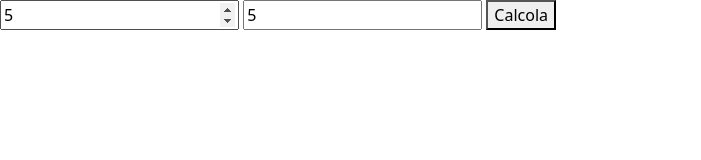
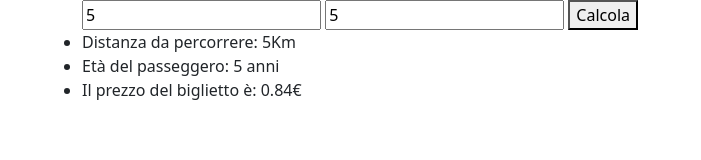
Before and after one commit to lorenzosalti/js-biglietto-treno-form, a plain HTML site: page index.html in a window 1280 px wide. Both pictures are taken after typing "5", "5" into the empty fields and a click on the button "Calcola". Shown: the whole page, without its empty margins (0-701 px from the left). Drawn offline with nearby package versions, Linux system fonts and the light colour scheme.

Commit message:
feat: add list to show user inputs and output

```diff
--- a/index.html
+++ b/index.html
@@ -14,12 +14,18 @@
 </head>
 
 <body>
-  <form action="./index.html" id="ticket-form">
+  <form action="./index.html" class="container" id="ticket-form">
     <input type="number" name="km" id="km-input" placeholder="Km da percorrere">
     <input type="number" name="age" id="age-input" placeholder="Età del passeggero">
 
     <button type="submit" id="data-submit">Calcola</button>
   </form>
+
+  <ul class="container">
+    <li id="km-log"></li>
+    <li id="age-log"></li>
+    <li id="price-log"></li>
+  </ul>
   <!-- main JS -->
   <script src="./js/app.js"></script>
 </body>
--- a/js/app.js
+++ b/js/app.js
@@ -15,6 +15,10 @@ const kmElement = document.getElementById('km-input');
 const ageElement = document.getElementById('age-input');
 const submitElement = document.getElementById('data-submit');
 const formElement = document.getElementById('ticket-form');
+// outputs
+const kmLogElement = document.getElementById('km-log');
+const ageLogElement = document.getElementById('age-log');
+const priceLogElement = document.getElementById('price-log');
 
 
 // form event
@@ -37,6 +41,10 @@ formElement.addEventListener('submit', function (event) {
   } else {
     console.log('I dati inseriti non sono validi');
   }
+
+  kmLogElement.innerText = `Distanza da percorrere: ${userKm}Km`;
+  ageLogElement.innerText = `Età del passeggero: ${userAge} anni`;
+  priceLogElement.innerText = `Il prezzo del biglietto è: ${finalPrice}€`;
 
 })
 
```
